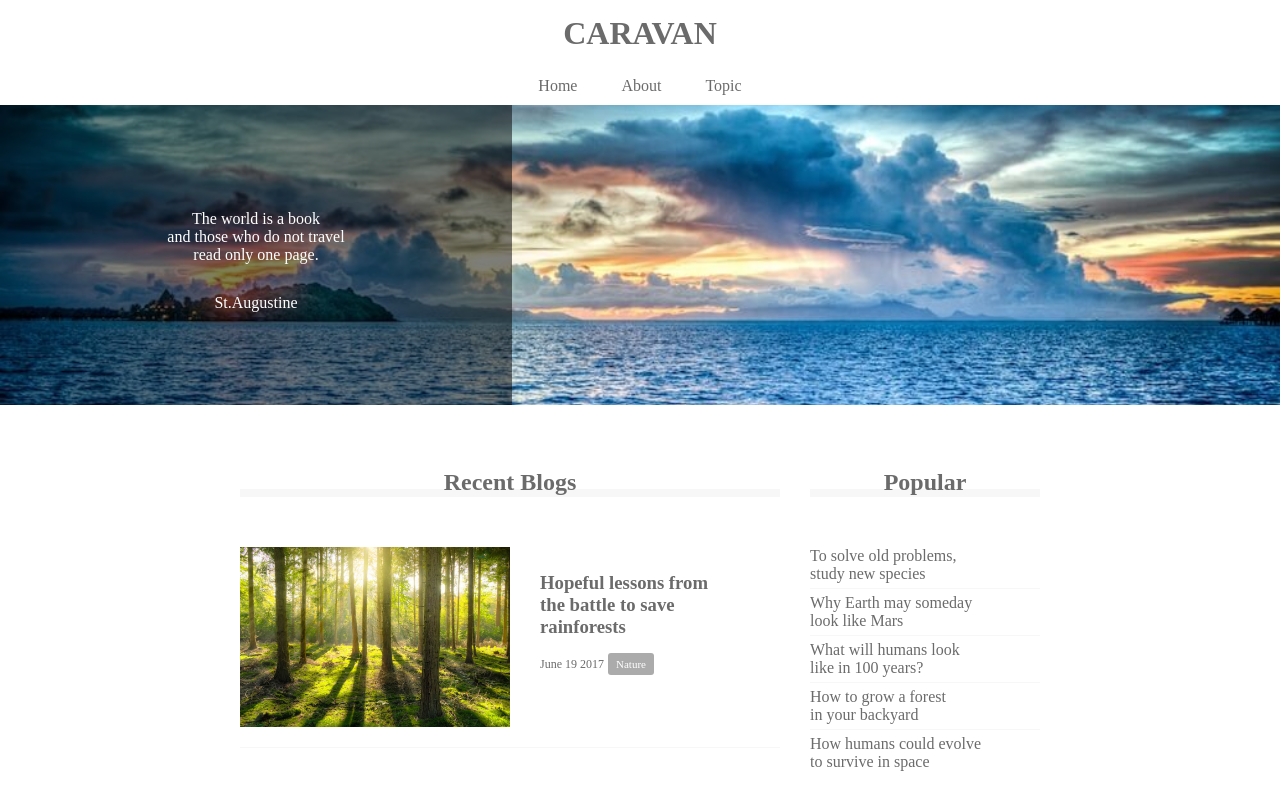
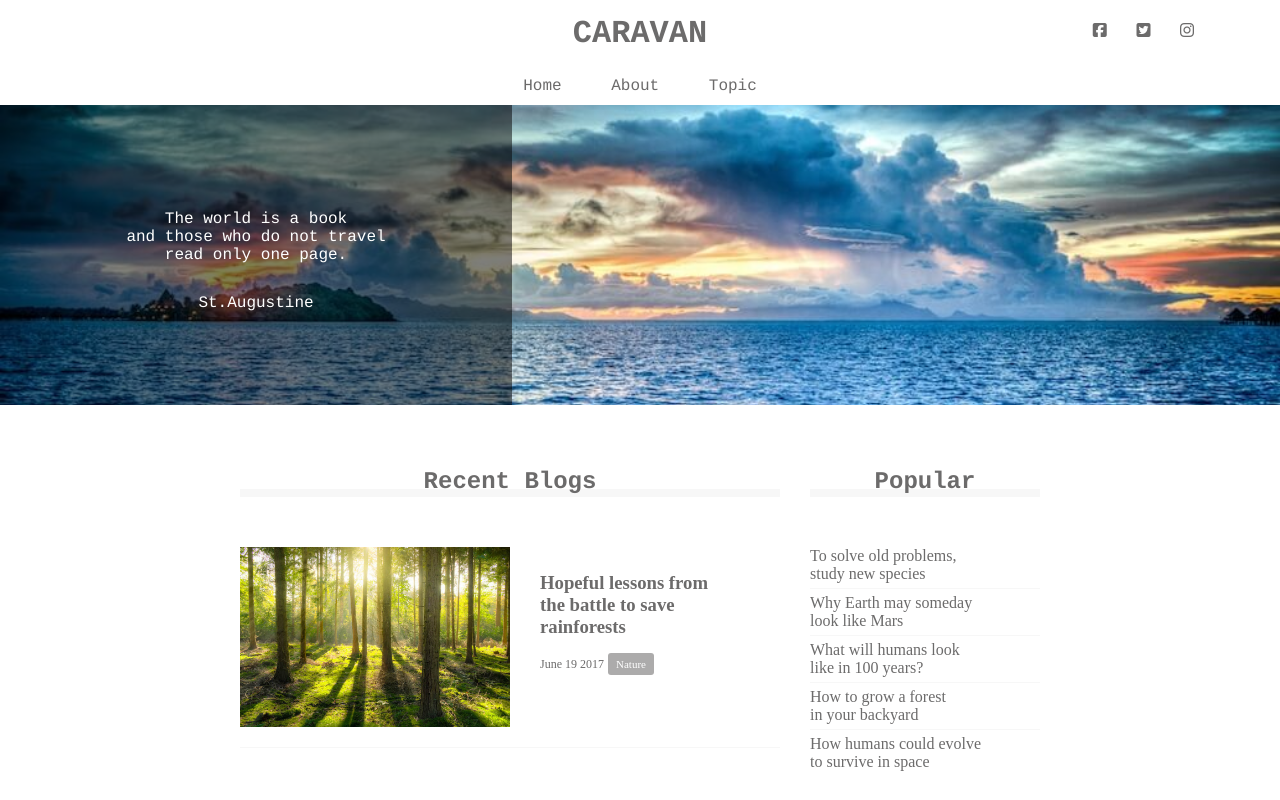
Before and after one commit to mckee17/DMM1-6, a plain HTML site: page index.html in a window 1280 px wide. Shown: the top 800 px of the page. Drawn offline with Linux system fonts and the light colour scheme.

Commit message:
[finish]1-9

```diff
--- a/index.html
+++ b/index.html
@@ -2,6 +2,7 @@
 <html lang="ja">
 <head>
   <meta charset="UTF-8">
+  <script src="https://kit.fontawesome.com/3ccadbe5bd.js" crossorigin="anonymous"></script>
   <link rel="stylesheet" href="style.css"/>
   <title>CARAVAN</title>
 </head>
@@ -13,8 +14,13 @@
       <a href="index.html">
       CARAVAN
       </a>
+      </h1>
 
-    </h1>
+      <div class="social">
+      <i class="fab fa-facebook-square"></i>
+      <i class="fab fa-twitter-square"></i>
+      <i class="fab fa-instagram"></i>
+      </div>
   </header>
 
   <!-- navigation -->
--- a/style.css
+++ b/style.css
@@ -9,14 +9,29 @@ a {
   text-decoration: none;
 }
 
+header, nav, h2, .main-visual, footer {
+  font-family: Chalkduster, "Bradley Hand", Courier, "Segoe Print", sans-serif;
+}
+
 header {
   width: 90%;
   padding: 15px 0;
   margin: 0 auto;
   text-align: center;
+  position: relative;
 }
 header h1 {
   font-size: 32px;
+}
+.social i{
+  display: inline-block;
+  margin-left: 20px;
+}
+.social{
+  position: absolute;
+  top: 22px;
+  right: 22px;
+
 }
 
 .nav-list {
```
